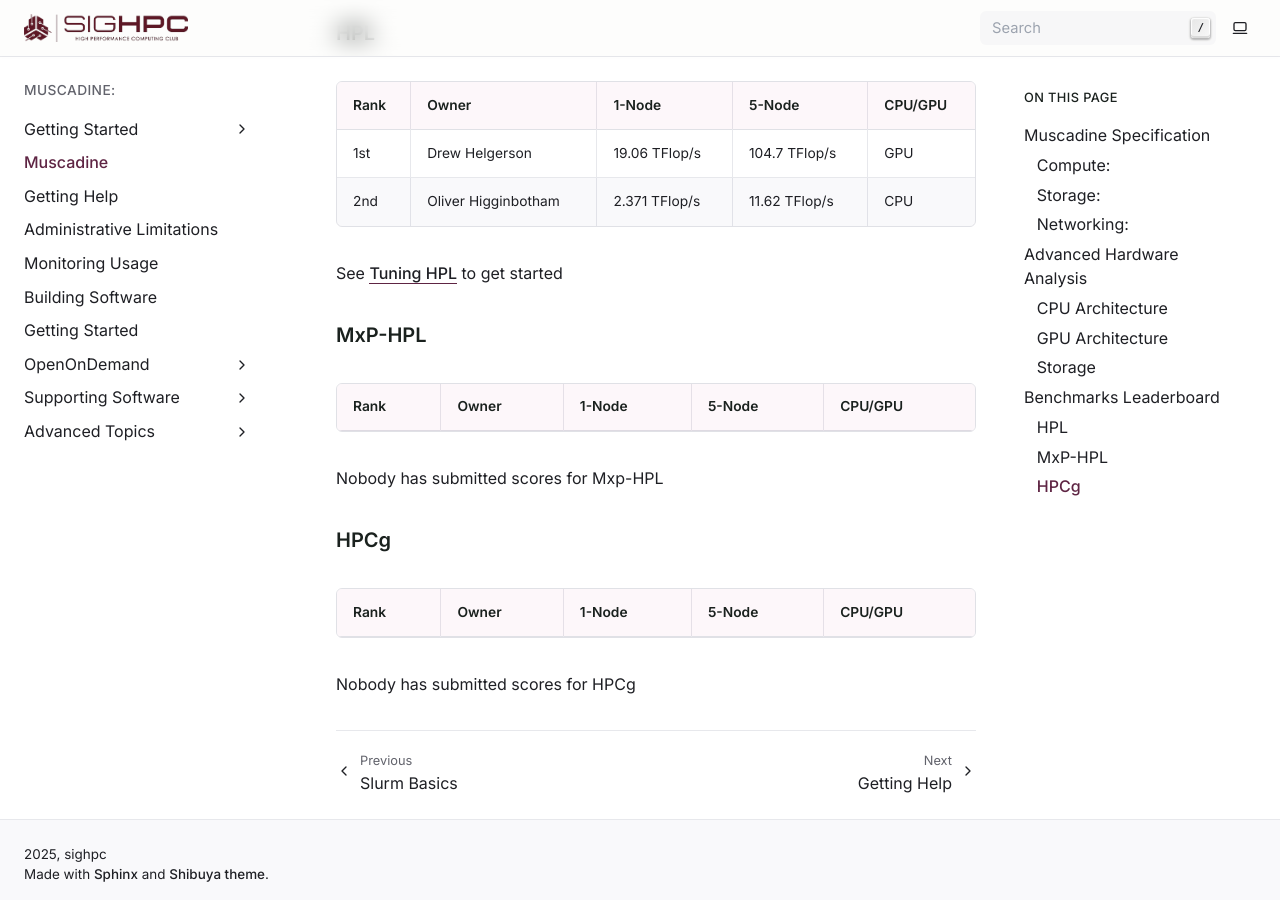
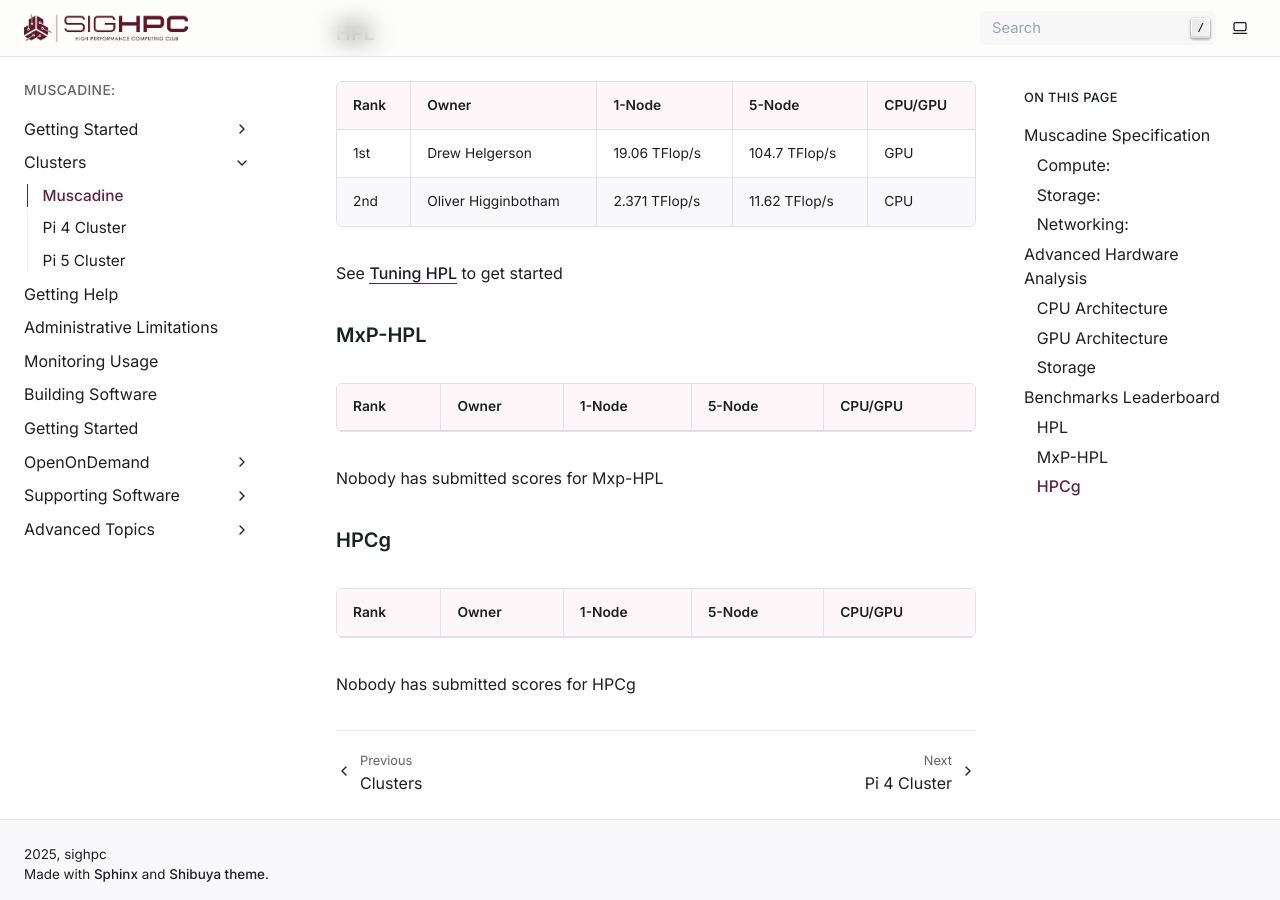
Before and after one commit to msstate-sighpc/muscadine-docs, a Sphinx documentation site: the page built from docs/clusters/muscadine.md, in a window 1280 px wide and 900 px high, scrolled down 3938 px. Built offline with Sphinx 7.4.7, drawn with Linux system fonts in a browser that asks for light colours.

Commit message:
Update 6 files
- /docs/muscadine.md
- /docs/clusters/muscadine.md
- /docs/clusters/index.md
- /docs/clusters/pi4-cluster.md
- /docs/clusters/pi5-cluster.md
- /docs/index.md

````diff
--- /dev/null
+++ b/docs/clusters/index.md
@@ -0,0 +1,10 @@
+# Clusters
+
+```{toctree}
+:maxdepth: 1
+:glob:
+
+muscadine
+pi4-cluster
+pi5-cluster
+```
--- /dev/null
+++ b/docs/clusters/pi4-cluster.md
@@ -0,0 +1,3 @@
+# Pi 4 Cluster
+
+info about pi4 cluster
--- /dev/null
+++ b/docs/clusters/pi5-cluster.md
@@ -0,0 +1,3 @@
+# Pi 5 Cluster
+
+info about pi5 cluster
````
Also changed, not shown: docs/index.md (+1 -1 lines), docs/clusters/muscadine.md (renamed from docs/muscadine.md).
